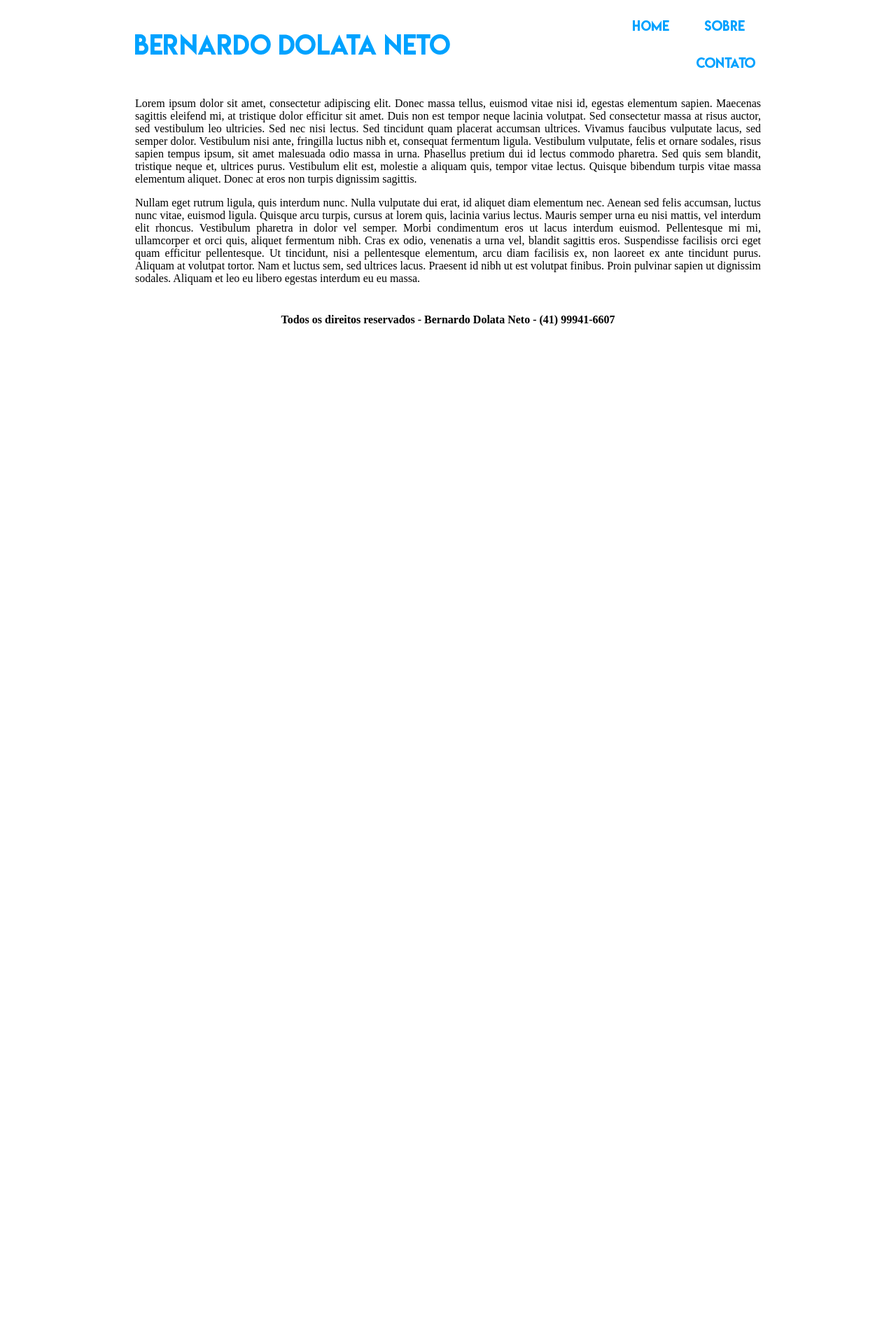
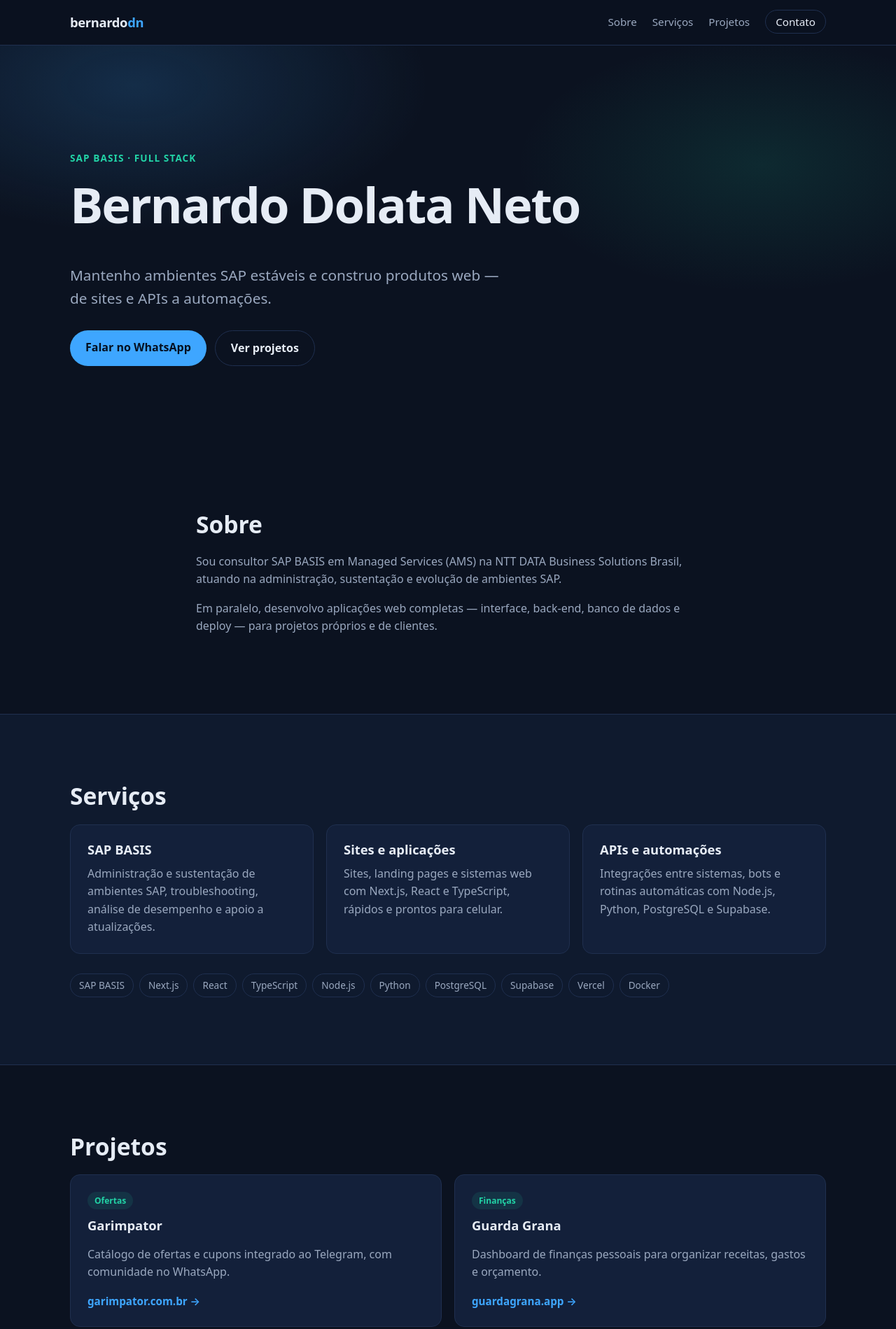
Before and after one commit to bernardodn/bernardodn.github.io, a plain HTML site: page index.html in a window 1280 px wide. Shown: the top 1899 px of the page at 70% size. Before the commit the page ends 800 px from the top, so only its background shows below. Drawn offline with Linux system fonts and the light colour scheme.

Commit message:
feat: novo site pessoal (SAP BASIS + full stack)
Substitui o modelo antigo com texto "lorem ipsum" por uma página única
estática: sobre, serviços, projetos (Garimpator, Guarda Grana) e
contato (WhatsApp, e-mail, GitHub). Sem build; pronto para GitHub Pages.

Co-authored-by: OpenBot <335604065+openbotgit[bot]@users.noreply.github.com>

```diff
--- a/index.html
+++ b/index.html
@@ -1,32 +1,113 @@
 <!DOCTYPE html>
-<html>
+<html lang="pt-BR">
 <head>
-	<meta charset="utf-8">
-	<title>Bernardo Dolata Neto</title>
+  <meta charset="utf-8">
+  <meta name="viewport" content="width=device-width, initial-scale=1">
+  <title>Bernardo Dolata Neto — Consultor SAP BASIS e Desenvolvedor Full Stack</title>
+  <meta name="description" content="Consultor SAP BASIS e desenvolvedor full stack. Sustentação de ambientes SAP, sites, APIs e automações.">
+  <link rel="canonical" href="https://bernardodn.io/">
+  <meta property="og:type" content="website">
+  <meta property="og:title" content="Bernardo Dolata Neto">
+  <meta property="og:description" content="Consultor SAP BASIS e desenvolvedor full stack.">
+  <meta property="og:url" content="https://bernardodn.io/">
+  <meta name="theme-color" content="#0b1220">
+  <link rel="icon" href="favicon.svg" type="image/svg+xml">
+  <link rel="stylesheet" href="styles.css">
 </head>
 <body>
-	<table border="0" align="center" width="900">
+  <header class="topbar">
+    <nav class="container nav" aria-label="Principal">
+      <a class="brand" href="#inicio" aria-label="Início">bernardo<span>dn</span></a>
+      <ul class="nav-links">
+        <li><a href="#sobre">Sobre</a></li>
+        <li><a href="#servicos">Serviços</a></li>
+        <li><a href="#projetos">Projetos</a></li>
+        <li><a href="#contato" class="nav-cta">Contato</a></li>
+      </ul>
+    </nav>
+  </header>
 
-		<tr>
-			<td><img src="imagens/logo.png"></td>
-			<td align="right">
-				<a href="index.html"><img src="imagens/home.png"></a>
-				<a href="sobre.html"><img src="imagens/sobre.png"></a>
-				<a href="contato.html"><img src="imagens/contato.png"></a>
-			</td>
-		</tr>
+  <main>
+    <section id="inicio" class="hero">
+      <div class="container">
+        <p class="eyebrow">SAP BASIS · Full Stack</p>
+        <h1>Bernardo Dolata Neto</h1>
+        <p class="lead">Mantenho ambientes SAP estáveis e construo produtos web — de sites e APIs a automações.</p>
+        <div class="actions">
+          <a class="btn btn-primary" href="https://wa.me/5541999416607" target="_blank" rel="noopener">Falar no WhatsApp</a>
+          <a class="btn btn-ghost" href="#projetos">Ver projetos</a>
+        </div>
+      </div>
+    </section>
 
-		<tr>
-			<td colspan="2" align="justify"><p>Lorem ipsum dolor sit amet, consectetur adipiscing elit. Donec massa tellus, euismod vitae nisi id, egestas elementum sapien. Maecenas sagittis eleifend mi, at tristique dolor efficitur sit amet. Duis non est tempor neque lacinia volutpat. Sed consectetur massa at risus auctor, sed vestibulum leo ultricies. Sed nec nisi lectus. Sed tincidunt quam placerat accumsan ultrices. Vivamus faucibus vulputate lacus, sed semper dolor. Vestibulum nisi ante, fringilla luctus nibh et, consequat fermentum ligula. Vestibulum vulputate, felis et ornare sodales, risus sapien tempus ipsum, sit amet malesuada odio massa in urna. Phasellus pretium dui id lectus commodo pharetra. Sed quis sem blandit, tristique neque et, ultrices purus. Vestibulum elit est, molestie a aliquam quis, tempor vitae lectus. Quisque bibendum turpis vitae massa elementum aliquet. Donec at eros non turpis dignissim sagittis.</p>
+    <section id="sobre" class="section">
+      <div class="container narrow">
+        <h2>Sobre</h2>
+        <p>Sou consultor SAP BASIS em Managed Services (AMS) na NTT DATA Business Solutions Brasil, atuando na administração, sustentação e evolução de ambientes SAP.</p>
+        <p>Em paralelo, desenvolvo aplicações web completas — interface, back-end, banco de dados e deploy — para projetos próprios e de clientes.</p>
+      </div>
+    </section>
 
-			<p>Nullam eget rutrum ligula, quis interdum nunc. Nulla vulputate dui erat, id aliquet diam elementum nec. Aenean sed felis accumsan, luctus nunc vitae, euismod ligula. Quisque arcu turpis, cursus at lorem quis, lacinia varius lectus. Mauris semper urna eu nisi mattis, vel interdum elit rhoncus. Vestibulum pharetra in dolor vel semper. Morbi condimentum eros ut lacus interdum euismod. Pellentesque mi mi, ullamcorper et orci quis, aliquet fermentum nibh. Cras ex odio, venenatis a urna vel, blandit sagittis eros. Suspendisse facilisis orci eget quam efficitur pellentesque. Ut tincidunt, nisi a pellentesque elementum, arcu diam facilisis ex, non laoreet ex ante tincidunt purus. Aliquam at volutpat tortor. Nam et luctus sem, sed ultrices lacus. Praesent id nibh ut est volutpat finibus. Proin pulvinar sapien ut dignissim sodales. Aliquam et leo eu libero egestas interdum eu eu massa.</p>
-			</td>
-		</tr>
+    <section id="servicos" class="section alt">
+      <div class="container">
+        <h2>Serviços</h2>
+        <div class="grid">
+          <article class="card">
+            <h3>SAP BASIS</h3>
+            <p>Administração e sustentação de ambientes SAP, troubleshooting, análise de desempenho e apoio a atualizações.</p>
+          </article>
+          <article class="card">
+            <h3>Sites e aplicações</h3>
+            <p>Sites, landing pages e sistemas web com Next.js, React e TypeScript, rápidos e prontos para celular.</p>
+          </article>
+          <article class="card">
+            <h3>APIs e automações</h3>
+            <p>Integrações entre sistemas, bots e rotinas automáticas com Node.js, Python, PostgreSQL e Supabase.</p>
+          </article>
+        </div>
+        <ul class="stack">
+          <li>SAP BASIS</li><li>Next.js</li><li>React</li><li>TypeScript</li><li>Node.js</li><li>Python</li><li>PostgreSQL</li><li>Supabase</li><li>Vercel</li><li>Docker</li>
+        </ul>
+      </div>
+    </section>
 
-		<tr align="center">
-			<td colspan="2"><h4>Todos os direitos reservados - Bernardo Dolata Neto - (41) 99941-6607</h4></td>
-		</tr>
+    <section id="projetos" class="section">
+      <div class="container">
+        <h2>Projetos</h2>
+        <div class="grid two">
+          <a class="card project" href="https://garimpator.com.br" target="_blank" rel="noopener">
+            <span class="tag">Ofertas</span>
+            <h3>Garimpator</h3>
+            <p>Catálogo de ofertas e cupons integrado ao Telegram, com comunidade no WhatsApp.</p>
+            <span class="link">garimpator.com.br →</span>
+          </a>
+          <a class="card project" href="https://www.guardagrana.app" target="_blank" rel="noopener">
+            <span class="tag">Finanças</span>
+            <h3>Guarda Grana</h3>
+            <p>Dashboard de finanças pessoais para organizar receitas, gastos e orçamento.</p>
+            <span class="link">guardagrana.app →</span>
+          </a>
+        </div>
+      </div>
+    </section>
 
-	</table>
+    <section id="contato" class="section alt">
+      <div class="container narrow center">
+        <h2>Contato</h2>
+        <p>Tem um ambiente SAP ou um projeto web em mente? Vamos conversar.</p>
+        <ul class="contacts">
+          <li><a href="https://wa.me/5541999416607" target="_blank" rel="noopener"><span>WhatsApp</span>(41) 99941-6607</a></li>
+          <li><a href="mailto:dolataneto@gmail.com"><span>E-mail</span>dolataneto@gmail.com</a></li>
+          <!-- LinkedIn: aguardando URL do perfil -->
+          <li><a href="https://github.com/bernardodn" target="_blank" rel="noopener"><span>GitHub</span>github.com/bernardodn</a></li>
+        </ul>
+      </div>
+    </section>
+  </main>
+
+  <footer class="footer">
+    <div class="container">© <span id="ano">2026</span> Bernardo Dolata Neto</div>
+  </footer>
+  <script>document.getElementById('ano').textContent = new Date().getFullYear();</script>
 </body>
 </html>
--- /dev/null
+++ b/styles.css
@@ -0,0 +1,107 @@
+:root {
+  --bg: #0b1220;
+  --bg-alt: #0f1a2e;
+  --card: #13203a;
+  --line: #1f2f4f;
+  --text: #e6ecf5;
+  --muted: #9aa8bf;
+  --accent: #3ea6ff;
+  --accent-2: #22d3a6;
+  --radius: 14px;
+  --max: 1080px;
+}
+
+* { box-sizing: border-box; }
+html { scroll-behavior: smooth; scroll-padding-top: 72px; }
+body {
+  margin: 0;
+  font-family: system-ui, -apple-system, "Segoe UI", Roboto, "Helvetica Neue", Arial, sans-serif;
+  background: var(--bg);
+  color: var(--text);
+  line-height: 1.6;
+  -webkit-font-smoothing: antialiased;
+}
+a { color: inherit; text-decoration: none; }
+h1, h2, h3 { line-height: 1.2; margin: 0 0 .6em; }
+h2 { font-size: clamp(1.6rem, 3vw, 2.1rem); }
+p { margin: 0 0 1em; color: var(--muted); }
+
+.container { width: min(var(--max), 100% - 40px); margin-inline: auto; }
+.narrow { max-width: 720px; }
+.center { text-align: center; }
+
+/* Topbar */
+.topbar {
+  position: sticky; top: 0; z-index: 10;
+  background: rgba(11, 18, 32, .85);
+  backdrop-filter: blur(10px);
+  border-bottom: 1px solid var(--line);
+}
+.nav { display: flex; align-items: center; justify-content: space-between; height: 64px; }
+.brand { font-weight: 800; font-size: 1.15rem; letter-spacing: -.02em; }
+.brand span { color: var(--accent); }
+.nav-links { display: flex; gap: 22px; list-style: none; margin: 0; padding: 0; align-items: center; }
+.nav-links a { color: var(--muted); font-size: .95rem; transition: color .15s; }
+.nav-links a:hover { color: var(--text); }
+.nav-links .nav-cta { color: var(--text); border: 1px solid var(--line); padding: 6px 14px; border-radius: 999px; }
+
+/* Hero */
+.hero {
+  padding: clamp(72px, 14vw, 150px) 0 clamp(64px, 10vw, 110px);
+  background:
+    radial-gradient(600px 300px at 15% 10%, rgba(62, 166, 255, .18), transparent 70%),
+    radial-gradient(500px 260px at 85% 30%, rgba(34, 211, 166, .12), transparent 70%);
+}
+.eyebrow { color: var(--accent-2); font-weight: 600; letter-spacing: .08em; text-transform: uppercase; font-size: .85rem; }
+.hero h1 { font-size: clamp(2.4rem, 7vw, 4.4rem); letter-spacing: -.03em; }
+.lead { font-size: clamp(1.05rem, 2.2vw, 1.3rem); max-width: 640px; }
+.actions { display: flex; flex-wrap: wrap; gap: 12px; margin-top: 28px; }
+.btn { display: inline-block; padding: 12px 22px; border-radius: 999px; font-weight: 600; transition: transform .15s, background .15s; }
+.btn:hover { transform: translateY(-1px); }
+.btn-primary { background: var(--accent); color: #051021; }
+.btn-ghost { border: 1px solid var(--line); }
+.btn-ghost:hover { background: var(--card); }
+
+/* Sections */
+.section { padding: clamp(56px, 9vw, 96px) 0; }
+.section.alt { background: var(--bg-alt); border-block: 1px solid var(--line); }
+
+.grid { display: grid; gap: 18px; grid-template-columns: repeat(auto-fit, minmax(240px, 1fr)); }
+.grid.two { grid-template-columns: repeat(auto-fit, minmax(300px, 1fr)); }
+.card {
+  background: var(--card);
+  border: 1px solid var(--line);
+  border-radius: var(--radius);
+  padding: 24px;
+}
+.card h3 { font-size: 1.15rem; }
+.card p { margin: 0; }
+.project { display: flex; flex-direction: column; gap: 6px; transition: border-color .15s, transform .15s; }
+.project:hover { border-color: var(--accent); transform: translateY(-2px); }
+.project p { flex: 1; }
+.tag { align-self: flex-start; font-size: .75rem; font-weight: 600; color: var(--accent-2); background: rgba(34, 211, 166, .1); padding: 3px 10px; border-radius: 999px; margin-bottom: 6px; }
+.link { color: var(--accent); font-weight: 600; font-size: .95rem; margin-top: 10px; }
+
+.stack { display: flex; flex-wrap: wrap; gap: 8px; list-style: none; padding: 0; margin: 28px 0 0; }
+.stack li { font-size: .85rem; color: var(--muted); border: 1px solid var(--line); padding: 5px 12px; border-radius: 999px; }
+
+/* Contato */
+.contacts { list-style: none; padding: 0; margin: 28px auto 0; display: grid; gap: 12px; max-width: 420px; }
+.contacts a {
+  display: flex; justify-content: space-between; gap: 12px;
+  background: var(--card); border: 1px solid var(--line); border-radius: var(--radius);
+  padding: 14px 18px; transition: border-color .15s;
+  overflow-wrap: anywhere;
+}
+.contacts a:hover { border-color: var(--accent); }
+.contacts span { color: var(--muted); font-size: .9rem; }
+
+.footer { padding: 28px 0; color: var(--muted); font-size: .9rem; text-align: center; }
+
+@media (max-width: 640px) {
+  .nav-links li:not(:last-child) { display: none; }
+}
+@media (prefers-reduced-motion: reduce) {
+  html { scroll-behavior: auto; }
+  * { transition: none !important; }
+}
```
Also changed, not shown: contato.html (deleted, +0 -37 lines), sobre.html (deleted, +0 -36 lines), favicon.svg (added), imagens/contato.png (deleted), imagens/contato2.png (deleted), imagens/home.png (deleted), imagens/logo.png (deleted), imagens/sobre.png (deleted), imagens/sobre2.png (deleted), 1 other file.
